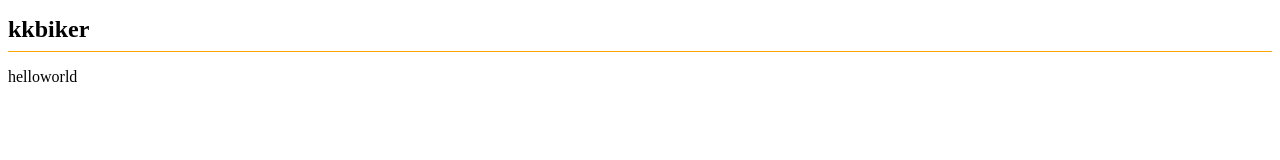
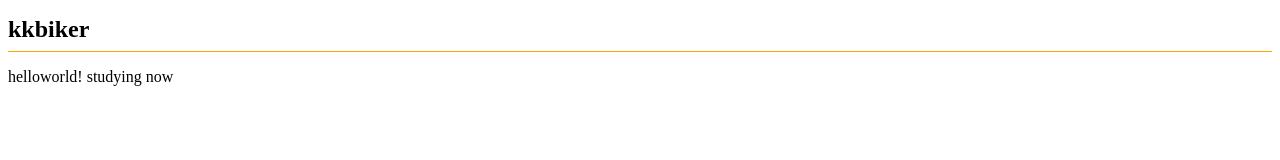
Before and after one commit to kkbiker/kkbiker.github.io, a plain HTML site: page index.html in a window 1280 px wide. Drawn offline with Linux system fonts and the light colour scheme.

Commit message:
Add files via upload

```diff
--- a/index.html
+++ b/index.html
@@ -9,6 +9,6 @@
 </head>
 <body>
     <h1>kkbiker</h1>
-    <p>helloworld</p>
+    <p>helloworld! studying now</p>
 </body>
 </html>
```
